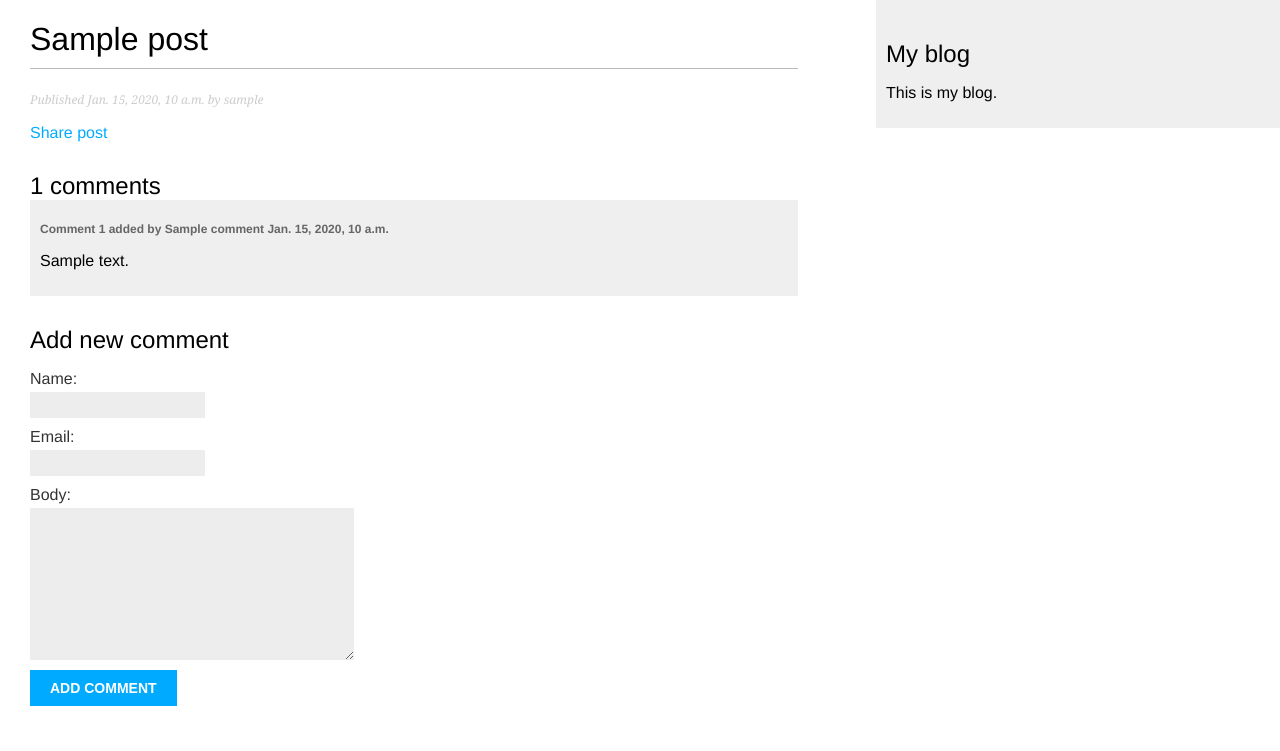
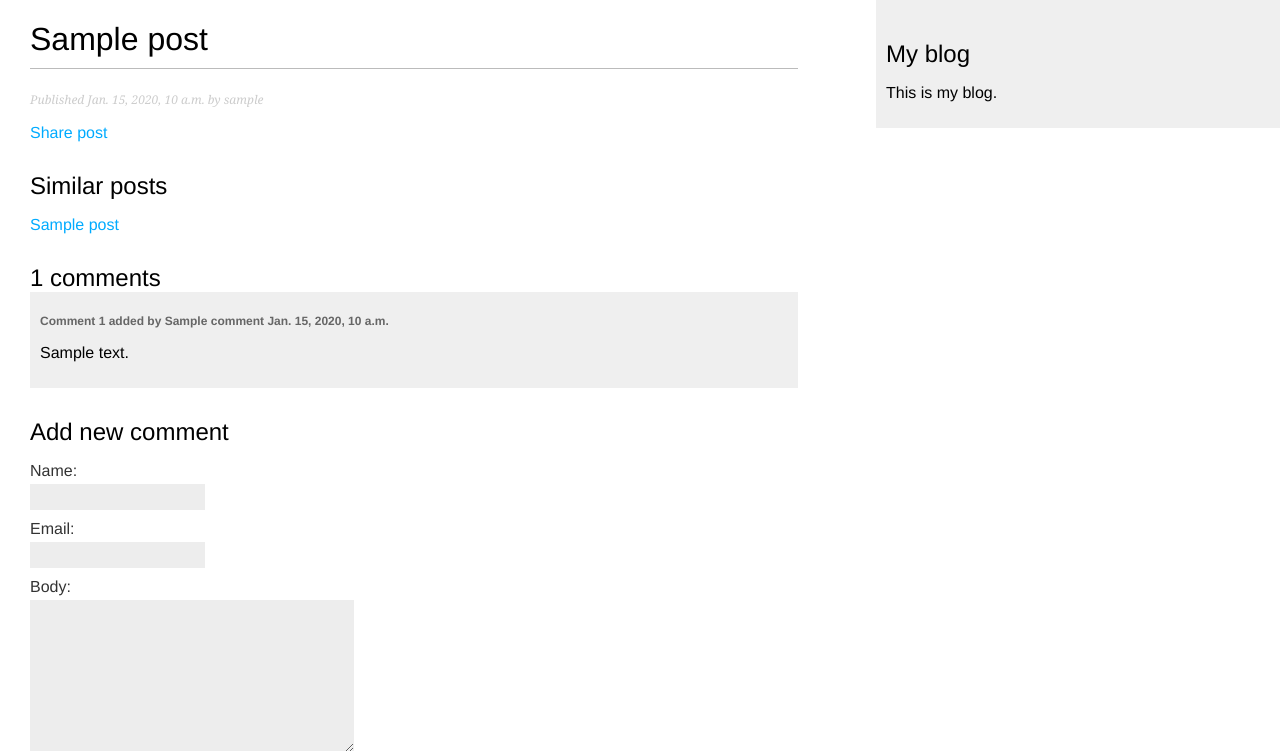
Before and after one commit to BlooAM/d4o-blog, a Django app: template d4o_blog/blog/templates/blog/post/detail.html in a window 1280 px wide. Shown: the top 751 px of the page. Before the commit the page ends 706 px from the top, so only its background shows below. Run offline with Django 4.2, Linux system fonts and the light colour scheme; tables that the repository leaves empty hold one stand-in row (values such as "Sample post"); the template is opened without the code that fills it: values that come from a table or form of the project are taken from there, most other values are stand-ins (such as "Sample title", 1, 10 or a date in 2020).

Commit message:
adjust template

```diff
--- a/d4o_blog/blog/templates/blog/post/detail.html
+++ b/d4o_blog/blog/templates/blog/post/detail.html
@@ -11,6 +11,16 @@
     <p>
         <a href="{% url "blog:post_share" post.id %}">Share post</a>
     </p>
+
+    <h2>Similar posts</h2>
+    {% for post in similar_posts%}
+        <p>
+            <a href="{{ post.get_absolute_ur }}">{{ post.title }}</a>
+        </p>
+    {% empty %}
+        There are no similar posts.
+    {% endfor %}
+
     {% with comments.count as total_comments %}
         <h2>
             {{ total_comments }} comments
```
